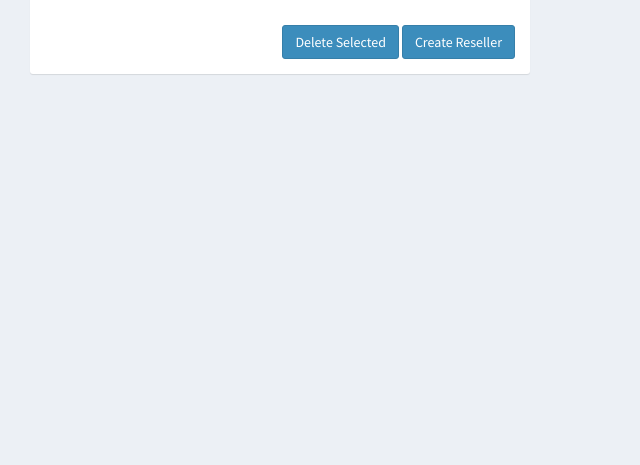
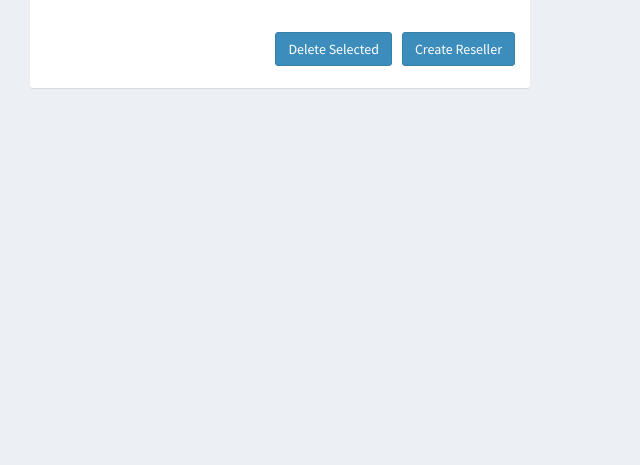
Before and after one commit to romanovskyj/fallball, a Django app: page /ui/resellers/ in a window 1280 px wide. Shown: the part 405-870 px from the top of the page, without its empty margins (0-640 px from the left). Run offline with Django 3.2, Linux system fonts and the light colour scheme; data comes from the database, SQL or seed files in the repository; some libraries are stand-ins or nearby versions.

Commit message:
fast commit

```diff
--- a/filesharing/fs/filesharing/templates/ui/resellers.html
+++ b/filesharing/fs/filesharing/templates/ui/resellers.html
@@ -29,7 +29,7 @@
             </table>
         </div>
         <div style="padding: 15px; text-align: right;">
-            <input style="margin-left:5px" type="submit" class="btn btn-primary" value="Delete Selected"/>
+            <input style="margin:7px" type="submit" class="btn btn-primary" value="Delete Selected"/>
             <a href="/ui/resellers/new" class="btn btn-primary">Create Reseller</a>
         </div>
     </form>
```
